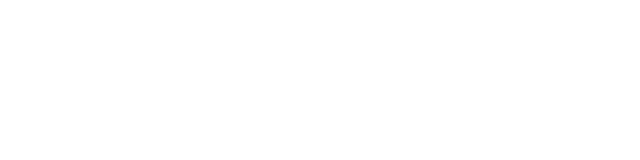
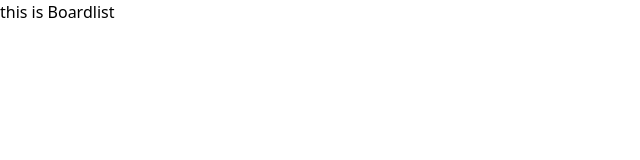
Before and after one commit to Chaemin-L/board, a React (Vite) app: page / in a window 1280 px wide. Shown: the top 160 px of the page, without its empty margins (0-640 px from the left). Built offline with nearby package versions, Linux system fonts and the light colour scheme.

Commit message:
chore: router 설정

```diff
--- a/index.tsx
+++ b/index.tsx
@@ -1,11 +1,16 @@
 import { StrictMode } from "react";
 import { createRoot } from "react-dom/client";
-import App from "./src/App.tsx";
 import "./global.css";
-import React from "react";
+import { createBrowserRouter, RouterProvider } from "react-router-dom";
+import GlobalLayout from "./src/layout/global.tsx";
+import ROUTES from "./src/router/default.tsx";
+
+const router = createBrowserRouter([
+  { path: "/", element: <GlobalLayout />, children: ROUTES },
+]);
 
 createRoot(document.getElementById("root")!).render(
   <StrictMode>
-    <App />
+    <RouterProvider router={router} />
   </StrictMode>
 );
--- /dev/null
+++ b/src/layout/global.tsx
@@ -0,0 +1,12 @@
+import { Outlet } from "react-router-dom";
+
+const GlobalLayout = () => {
+  return (
+    <div>
+      {/** header */}
+      <Outlet />
+    </div>
+  );
+};
+
+export default GlobalLayout;
--- /dev/null
+++ b/src/page/board/detail/index.tsx
@@ -0,0 +1,5 @@
+const BoardDetailPage = () => {
+  return <div>this is BoardDetail</div>;
+};
+
+export default BoardDetailPage;
--- a/src/page/board/list/index.tsx
+++ b/src/page/board/list/index.tsx
@@ -1,5 +1,5 @@
-const BoardList = () => {
+const BoardListPage = () => {
   return <div>this is Boardlist</div>;
 };
 
-export default BoardList;
+export default BoardListPage;
--- /dev/null
+++ b/src/router/default.tsx
@@ -0,0 +1,10 @@
+import { RouteObject } from "react-router-dom";
+import BoardDetailPage from "../page/board/detail";
+import BoardListPage from "../page/board/list";
+
+const ROUTES: RouteObject[] = [
+  { path: "/", element: <BoardListPage /> },
+  { path: "/:id", element: <BoardDetailPage /> },
+];
+
+export default ROUTES;
--- a/tsconfig.app.json
+++ b/tsconfig.app.json
@@ -20,5 +20,5 @@
     "noUnusedParameters": true,
     "noFallthroughCasesInSwitch": true
   },
-  "include": ["src", "main.tsx"]
+  "include": ["src", "index.tsx"]
 }
```
